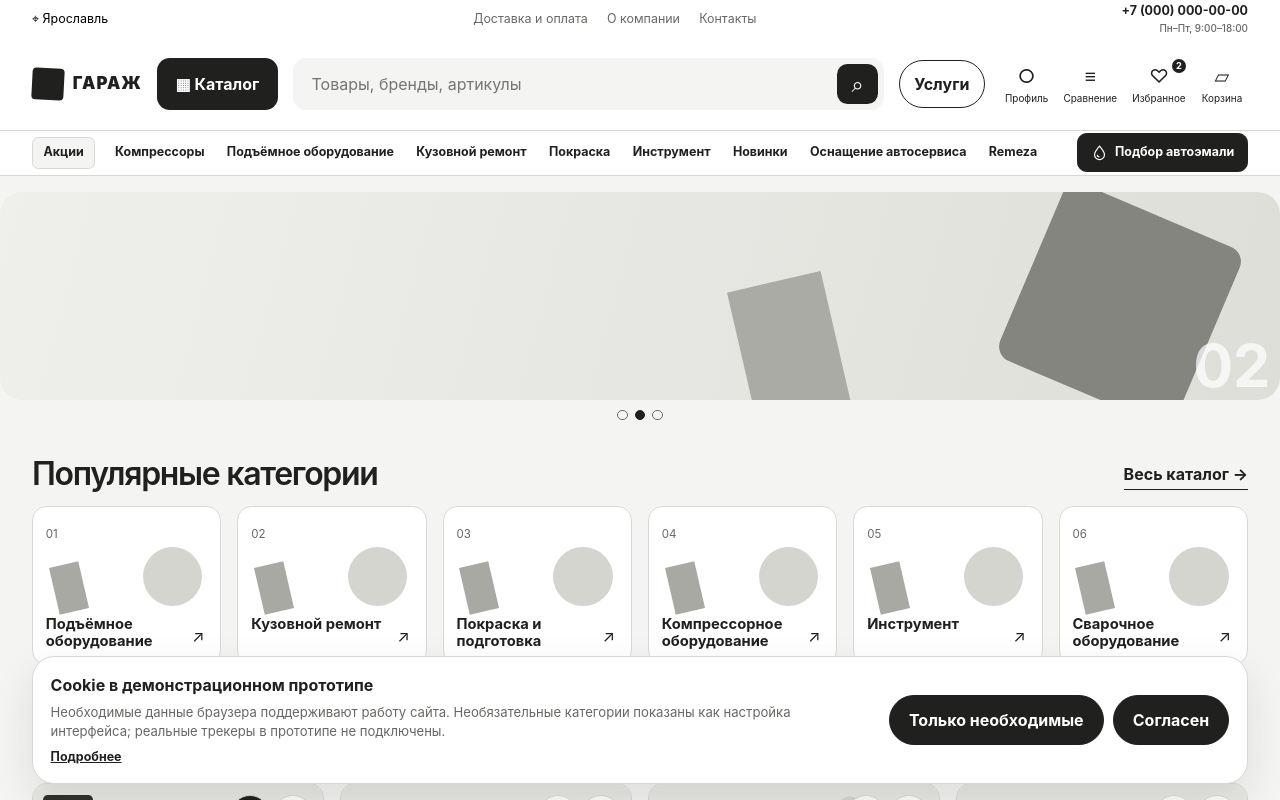
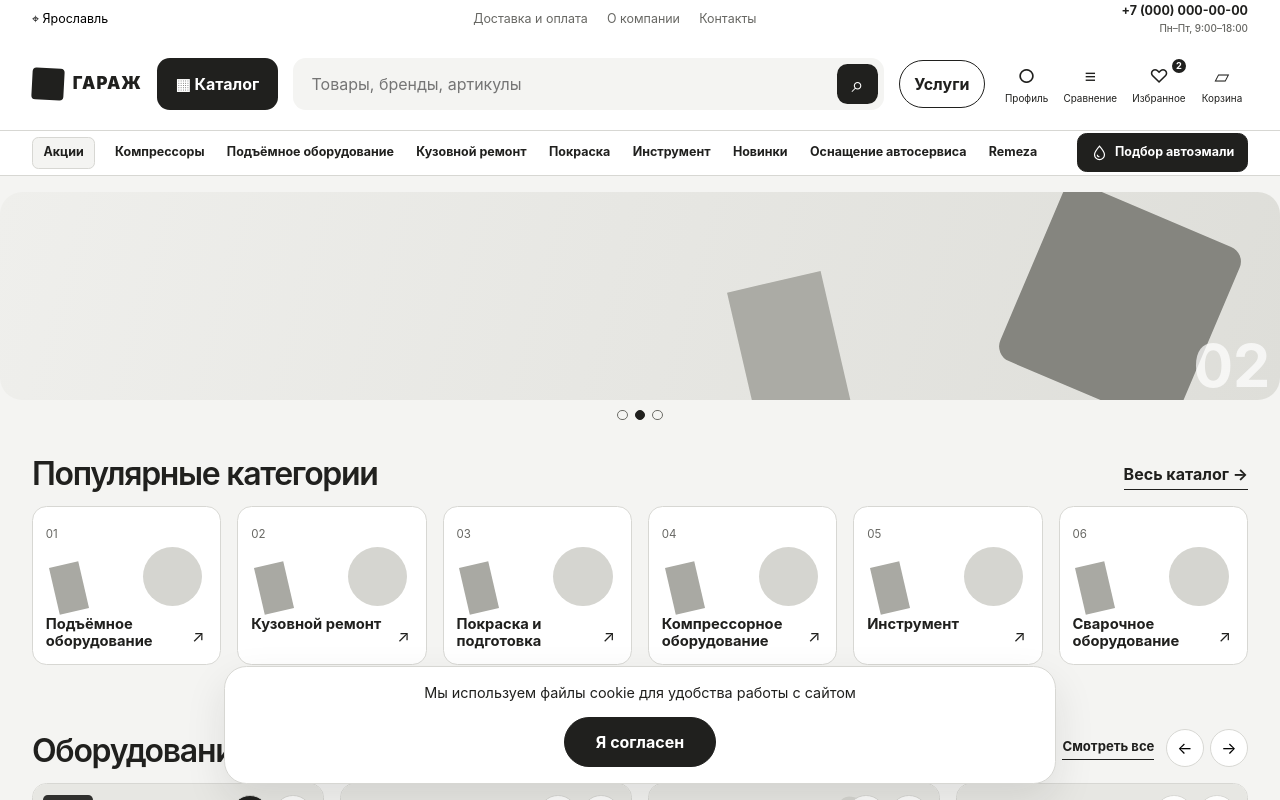
Before and after one commit to kcska18051-crypto/garage, a React (Vite) app in the folder prototype/: page / in a window 1280 px wide. Shown: the top 800 px of the page. Built offline with nearby package versions, Linux system fonts and the light colour scheme.

Commit message:
fix: simplify cookie consent banner

```diff
--- a/prototype/src/features/cookie/CookieBanner.css
+++ b/prototype/src/features/cookie/CookieBanner.css
@@ -5,27 +5,33 @@
   border-radius: var(--radius-lg);
   bottom: 1rem;
   box-shadow: var(--shadow-float);
-  display: grid;
-  gap: 1.25rem;
-  grid-template-columns: minmax(0, 1fr) auto;
-  left: max(var(--gutter), calc((100vw - var(--container)) / 2 + var(--gutter)));
-  padding: 1rem 1.1rem;
+  display: flex;
+  flex-direction: column;
+  gap: .8rem;
+  left: 50%;
+  max-width: calc(100vw - (var(--gutter) * 2));
+  padding: 1rem 1.5rem;
   position: fixed;
-  right: max(var(--gutter), calc((100vw - var(--container)) / 2 + var(--gutter)));
+  text-align: center;
+  transform: translateX(-50%);
+  width: 52rem;
   z-index: 90;
 }
 
-.cookie-banner__copy strong { display: block; margin-bottom: .35rem; }
-.cookie-banner__copy p { color: var(--color-text-muted); font-size: .82rem; line-height: 1.45; margin: 0; max-width: 54rem; }
-.cookie-banner__copy a { display: inline-block; font-size: .78rem; font-weight: 750; margin-top: .45rem; }
-.cookie-banner__actions { display: flex; flex-wrap: wrap; gap: .55rem; justify-content: flex-end; }
-.cookie-banner__actions .button { min-height: 2.75rem; white-space: nowrap; }
+.cookie-banner__copy p {
+  color: var(--color-text);
+  font-size: .9rem;
+  line-height: 1.45;
+  margin: 0;
+}
+.cookie-banner__actions { display: flex; justify-content: center; }
+.cookie-banner__actions .button { min-height: 2.65rem; min-width: 9.5rem; white-space: nowrap; }
 
 @media (max-width: 767px) {
   .cookie-banner {
     bottom: calc(var(--mobile-nav-height) + env(safe-area-inset-bottom) + .75rem);
-    grid-template-columns: 1fr;
+    max-width: calc(100vw - 2rem);
+    padding: .9rem 1rem;
   }
-  .cookie-banner__actions { display: grid; grid-template-columns: 1fr; }
-  .cookie-banner__actions .button { width: 100%; }
+  .cookie-banner__copy p { font-size: .84rem; }
 }
--- a/prototype/src/features/cookie/CookieBanner.tsx
+++ b/prototype/src/features/cookie/CookieBanner.tsx
@@ -1,4 +1,3 @@
-import { Link } from 'react-router-dom'
 import { useCookiePreference } from '../../state/CookiePreferenceState'
 import './CookieBanner.css'
 
@@ -9,13 +8,10 @@ export function CookieBanner() {
   return (
     <section className="cookie-banner" role="region" aria-label="Настройки cookie">
       <div className="cookie-banner__copy">
-        <strong>Cookie в демонстрационном прототипе</strong>
-        <p>Необходимые данные браузера поддерживают работу сайта. Необязательные категории показаны как настройка интерфейса; реальные трекеры в прототипе не подключены.</p>
-        <Link to="/privacy">Подробнее</Link>
+        <p>Мы используем файлы cookie для удобства работы с сайтом</p>
       </div>
       <div className="cookie-banner__actions">
-        <button type="button" className="button button--light" onClick={() => choose('necessary')}>Только необходимые</button>
-        <button type="button" className="button button--dark" onClick={() => choose('all')}>Согласен</button>
+        <button type="button" className="button button--dark" onClick={() => choose('all')}>Я согласен</button>
       </div>
     </section>
   )
```
Also changed, not shown: 3 other files (tests, documents, lock files or other folders).
